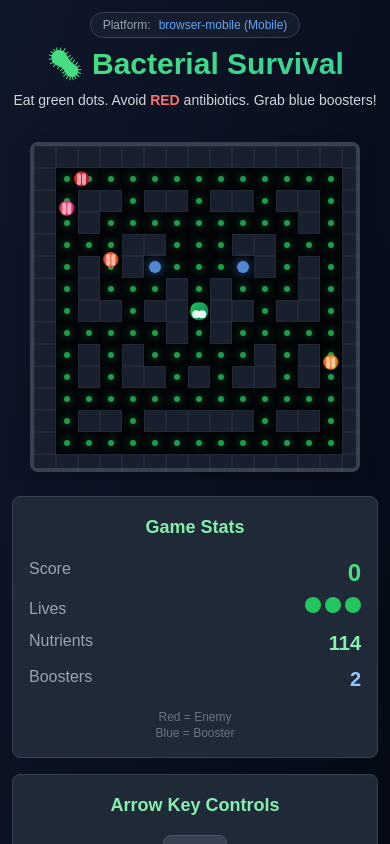
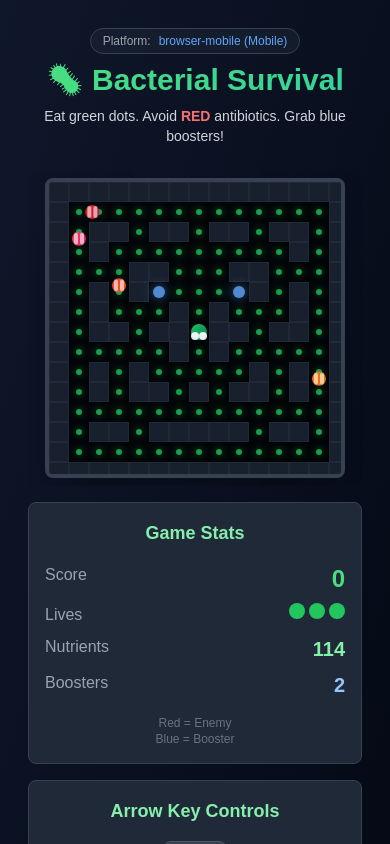
Before and after one commit to fidelismee/amr-pacman, a Next.js app: page / in a window 390 px wide. Shown: the top 844 px of the page. Built offline with nearby package versions, Linux system fonts and the light colour scheme.

Commit message:
feat: update manifest orientation to landscape for improved gameplay experience

```diff
--- a/app/game/components/BacteriaGame.tsx
+++ b/app/game/components/BacteriaGame.tsx
@@ -382,8 +382,8 @@ const BacteriaGame = () => {
   const antibioticOffset = (responsiveCellSize - antibioticSize) / 2;
 
   return (
-    <div className="min-h-screen bg-gradient-to-br from-slate-900 to-gray-950 text-white p-3 md:p-6 touch-none">
-      <div className="max-w-6xl mx-auto">
+    <div className="min-h-screen bg-gradient-to-br from-slate-900 to-gray-950 text-white p-3 md:p-6 touch-none game-landscape-optimized">
+      <div className="max-w-6xl mx-auto safe-area-padding">
         {/* Platform Indicator - for debugging */}
         <div className="mb-2 text-xs text-center">
           <div className="inline-flex items-center gap-2 bg-gray-800/50 px-3 py-1 rounded-full border border-gray-700">
@@ -418,7 +418,7 @@ const BacteriaGame = () => {
 
         <div className="flex flex-col md:flex-row gap-4 md:gap-6 items-start">
           <div className="flex-1 w-full flex flex-col items-center">
-            <div className="flex justify-center items-center w-full overflow-hidden py-2 md:py-4" ref={boardRef}>
+            <div className="flex justify-center items-center w-full overflow-hidden py-2 md:py-4 game-board-landscape" ref={boardRef}>
               <div className="relative" style={{ width: responsiveBoardWidth, height: responsiveBoardHeight }}>
 
                 {/* Board Container */}
@@ -549,7 +549,7 @@ const BacteriaGame = () => {
 
             {/* Platform-specific controls */}
             {showTouchControls ? (
-              <div className="bg-gray-800 p-4 rounded-lg border border-gray-700">
+              <div className="bg-gray-800 p-4 rounded-lg border border-gray-700 touch-controls-landscape">
                 <h3 className="text-lg font-bold mb-4 text-green-300 text-center">
                   {platform.isPWA ? 'Touch Controls' : 'Arrow Key Controls'}
                 </h3>
--- a/app/globals.css
+++ b/app/globals.css
@@ -62,3 +62,65 @@ button,
 * {
   -webkit-tap-highlight-color: rgba(0, 0, 0, 0);
 }
+
+/* Landscape optimization for mobile PWA */
+@media (orientation: landscape) and (max-width: 900px) {
+  /* Optimize game layout for landscape */
+  .game-landscape-optimized {
+    padding-top: env(safe-area-inset-top);
+    padding-bottom: env(safe-area-inset-bottom);
+    padding-left: env(safe-area-inset-left);
+    padding-right: env(safe-area-inset-right);
+  }
+
+  /* Ensure game board fits well in landscape */
+  .game-board-landscape {
+    max-height: 85vh;
+  }
+
+  /* Adjust touch controls for landscape */
+  .touch-controls-landscape {
+    transform: scale(0.9);
+    margin-top: -10px;
+  }
+
+  /* Improve text readability in landscape */
+  body {
+    font-size: 14px;
+  }
+}
+
+/* iPhone notch and safe area support */
+@supports (padding: max(0px)) {
+  .safe-area-padding {
+    padding-left: max(env(safe-area-inset-left), 1rem);
+    padding-right: max(env(safe-area-inset-right), 1rem);
+    padding-top: max(env(safe-area-inset-top), 1rem);
+    padding-bottom: max(env(safe-area-inset-bottom), 1rem);
+  }
+}
+
+/* Force landscape orientation for PWA on mobile */
+@media (max-width: 768px) {
+  html {
+    /* Encourage landscape on mobile */
+    height: 100vh;
+    width: 100vw;
+  }
+
+  body {
+    /* Use full viewport */
+    min-height: 100vh;
+    min-width: 100vw;
+  }
+}
+
+/* Hide scrollbars but allow scrolling */
+::-webkit-scrollbar {
+  display: none;
+}
+
+* {
+  -ms-overflow-style: none;
+  scrollbar-width: none;
+}
--- a/app/layout.tsx
+++ b/app/layout.tsx
@@ -31,6 +31,8 @@ export const viewport: Viewport = {
   width: "device-width",
   initialScale: 1,
   maximumScale: 1,
+  userScalable: false,
+  viewportFit: "cover",
 };
 
 export default function RootLayout({
@@ -61,8 +63,8 @@ export default function RootLayout({
         <link rel="icon" type="image/png" sizes="16x16" href="/icon-16x16.png" />
         <link rel="shortcut icon" href="/favicon.ico" />
 
-        {/* Prevent zoom on mobile */}
-        <meta name="viewport" content="width=device-width, initial-scale=1, maximum-scale=1, user-scalable=no" />
+        {/* Prevent zoom on mobile and support landscape */}
+        <meta name="viewport" content="width=device-width, initial-scale=1, maximum-scale=1, user-scalable=no, viewport-fit=cover" />
       </head>
       <body
         className={`${geistSans.variable} ${geistMono.variable} antialiased`}
```
Also changed, not shown: public/manifest.json.
